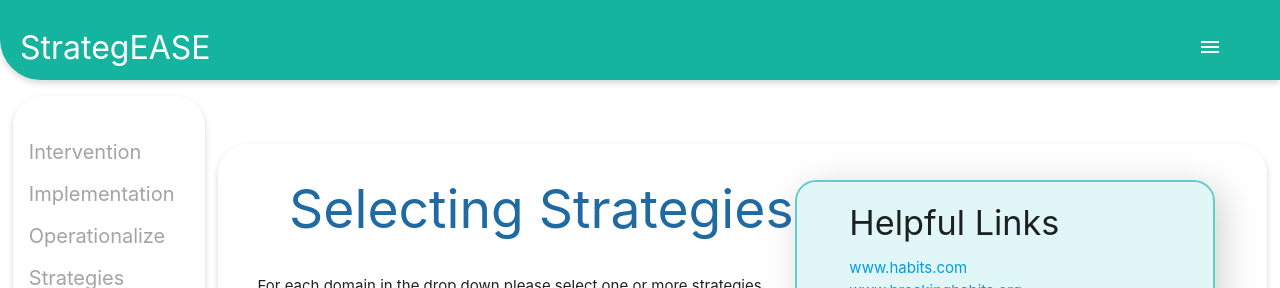
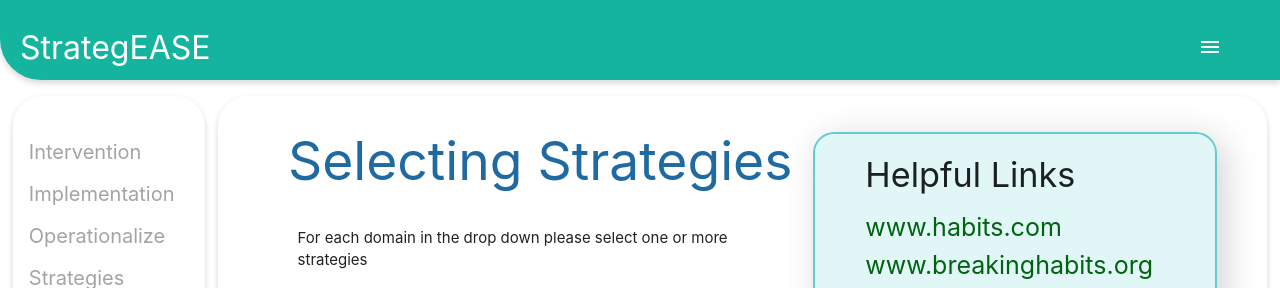
Before and after one commit to MarcoJrBiundo/StrategEASE, a Vue app: page /#/sis-domains in a window 1280 px wide. Shown: the top 288 px of the page. Built offline with nearby package versions, Linux system fonts and the light colour scheme; no server answers; the database is empty.

Commit message:
Fixed Links on Domains page

```diff
--- a/src/components/Index.vue
+++ b/src/components/Index.vue
@@ -80,6 +80,7 @@ export default {
   color: #206aa2;
   opacity: 1;
 }
+
 .openCase {
   cursor: pointer;
 }
--- a/src/components/SISdomains.vue
+++ b/src/components/SISdomains.vue
@@ -1,5 +1,5 @@
 <template>
-  <div class="domainsClass">
+  <div class="indexclass">
     <CommonMainPage :title="title" :text="text" :links="links"></CommonMainPage>
     <div class="content">
       <select id="tdfDomains" v-model="selectedDomain" v-on:change=loadUi>
@@ -199,30 +199,10 @@ export default {
   display: block;
 }
 
-.domainsClass input[type="checkbox"] {
+.indexclass input[type="checkbox"] {
   display: inline;
   position: relative;
   opacity: 100;
-}
-
-.domainsClass {
-  position: absolute;
-  top: 18%;
-  left: 17%;
-  width: 82%;
-  height: 80%;
-  background: #ffffff 0% 0%;
-  box-shadow: 0px 3px 6px #00000029;
-  border-radius: 30px;
-  opacity: 1;
-}
-
-.domainsClass h2 {
-  padding-left: 40px;
-  text-align: left;
-  letter-spacing: 0;
-  color: #206aa2;
-  opacity: 1;
 }
 
 .caseNameField {
```
